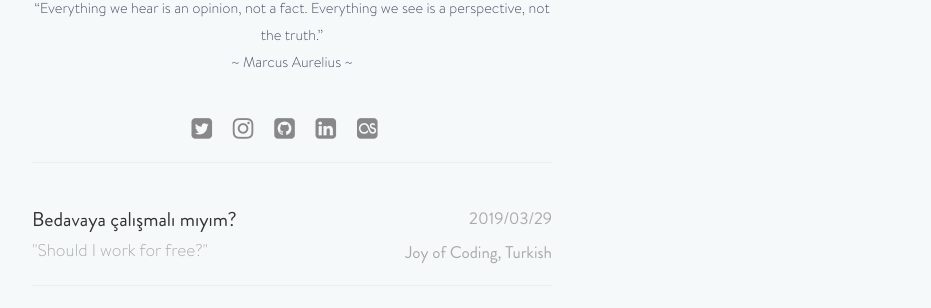
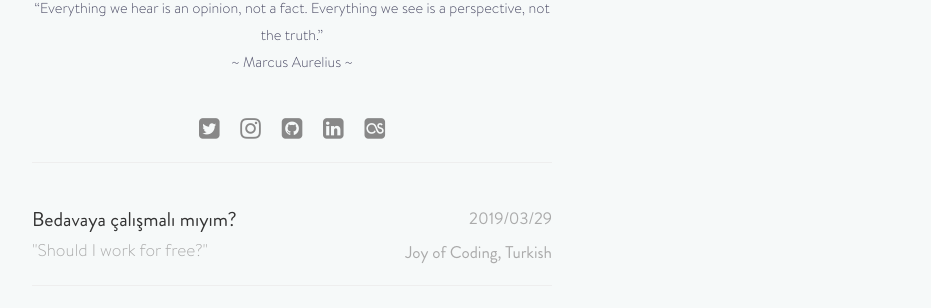
Before and after one commit to taylankarakas/taylankarakas.github.io, a Jekyll site: the page built from index.md, in a window 1280 px wide. Shown: the part 342-650 px from the top of the page, without its empty margins (348-1279 px from the left). Built offline with Jekyll 4.4.1, drawn with Linux system fonts in a browser that asks for light colours; nearby versions of some CDN libraries.

Commit message:
header fix

```diff
--- a/_includes/profile.html
+++ b/_includes/profile.html
@@ -41,7 +41,7 @@
                 <a href="https://www.linkedin.com/in/{{site.personal_links.linkedin}}" target="_blank" rel="no-follow">
                     <i class="fa " id="lkndn"></i>
                 </a>
-                <a href="https://www.last.fm/user/dinosaur-act" target="_blank" rel="no-follow">
+                <a href="https://www.last.fm/user/dinosaur-act" style="margin-right: 0" target="_blank" rel="no-follow">
                     <i class="fa fa-lastfm-square"></i>
                 </a>
             </div>
--- a/assets/css/custom.css
+++ b/assets/css/custom.css
@@ -10,7 +10,6 @@
 	color:#888;
 	margin-right: 15px;
 }
-
 #post-list ul {
   list-style: none;
    list-style-type: none;
```
